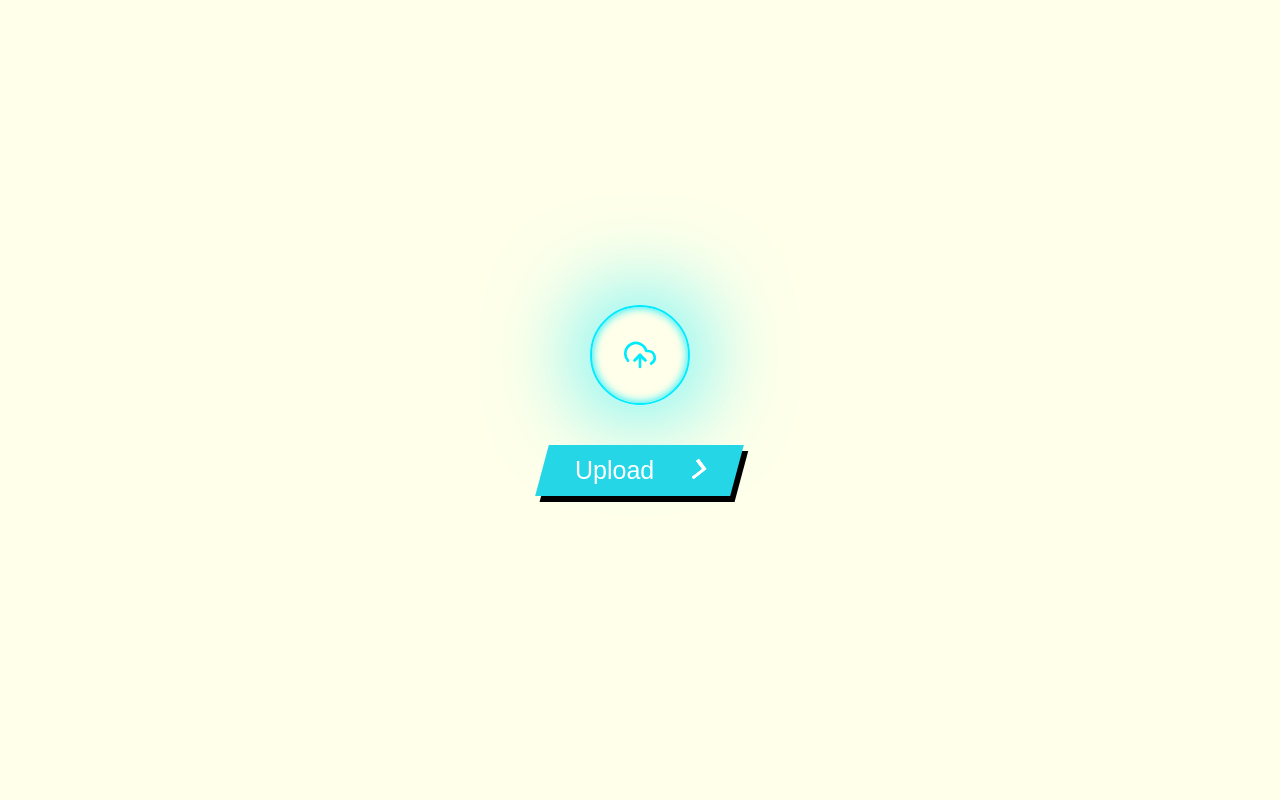
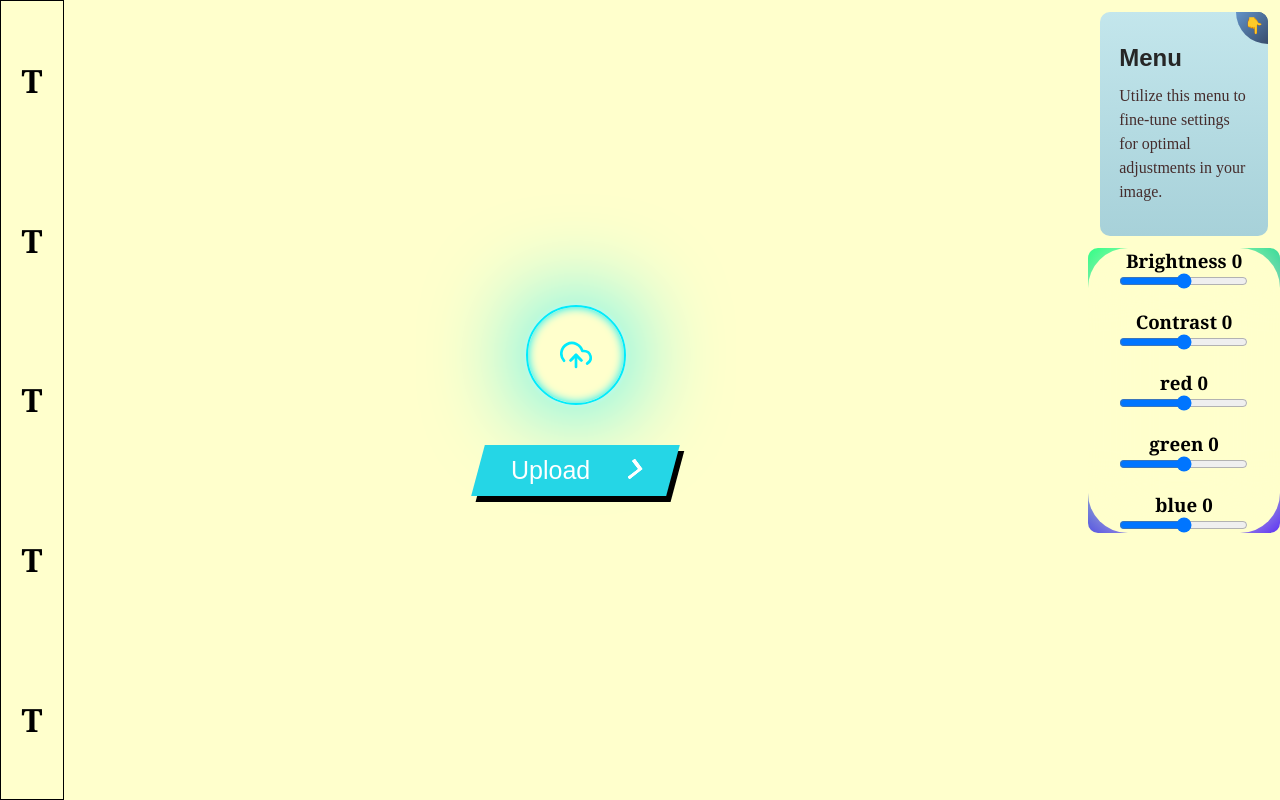
Before and after one commit to Priyansh6747/image_editor, a React (Vite) app: page / in a window 1280 px wide. Built offline with nearby package versions, Linux system fonts and the light colour scheme.

Commit message:
Added new ToolBar and EditMenu

```diff
--- a/src/App.jsx
+++ b/src/App.jsx
@@ -1,7 +1,8 @@
 import {useState, useEffect} from 'react'
-import ImageForm from './components/ImageForm'
+import ImageForm from './Components/ImageUpload/Imageform.jsx'
 import Editor from "./Components/Editor.jsx";
-
+import Toolbar from "./Components/tools/Toolbar.jsx"
+import RangeMenu from "./Components/RangeMenu.jsx";
 
 function App() {
     const [isImage, setIsImage] = useState(false);
@@ -12,8 +13,24 @@ function App() {
         setToRender(isImage? <Editor IMG={Img}/> :<ImageForm setIsImage={setIsImage} setImg={setImg} />);
     },[isImage,Img])
 
-    return ToRender;
+    return (
+        <div style={styles.container}>
+            <Toolbar />
+            {ToRender}
+            <RangeMenu />
+        </div>
+)
 }
 
 
 export default App;
+
+const styles = {
+    container: {
+        display: 'flex',
+        height: '100%',
+        width: '100%',
+        backgroundColor: 'rgb(255, 255, 204)',
+        justifyContent: 'space-between',
+    }
+}
--- a/src/Components/Editor.jsx
+++ b/src/Components/Editor.jsx
@@ -1,32 +1,25 @@
 import PropTypes from "prop-types";
-import  { useEffect , useState} from "react";
-import init ,{do_square} from "./../../wasm_pkg/RUST.js"
-import Sliders from "./Sliders.jsx"
-
+import {useEffect, useRef, useState} from "react";
 
 function Editor(props) {
-
-    const [value, setValue] = useState(parseInt("0"));
-    const [res , setRes] = useState(value);
-    const [OrignalImg, setOrignalImg] = useState(props.IMG);
-
-
-    function handleChange(e) {
-        setValue(e.target.value);
-    }
+    const [IMG, setIMG] = useState(props.IMG);
+    const imageRef = useRef(new Image());
+    const CanvasRef = useRef(null);
 
     useEffect(() => {
-        init().then(()=>{
-            setRes(do_square(value));
-        })
-    },[value])
-
-
+        if(IMG) imageRef.current.src = URL.createObjectURL(new Blob([IMG]));
+        imageRef.current.onload = () => {
+            const canvas = CanvasRef.current;
+            const context = canvas.getContext("2d");
+            canvas.height = imageRef.current.height > window.height ? window.height : imageRef.current.height;
+            let newWidth = canvas.height  * (imageRef.current.width/imageRef.current.height);
+            canvas.width = newWidth > window.width*0.8 ? window.width*0.8 : imageRef.current.width;
+            context.drawImage(imageRef.current , 0, 0, canvas.width, canvas.height);
+        }
+    },[IMG])
     return (
             <div style={styles.container}>
-                <img src={URL.createObjectURL(OrignalImg)} alt={props.IMG}/>
-                <h1>{res}</h1>
-                <Sliders value={parseInt(value)} onValueChange={handleChange} />
+                <canvas ref={CanvasRef} />
             </div>
     )
 
@@ -39,7 +32,7 @@ Editor.propTypes = {
 const styles = {
     container: {
         width: '100%',
-        height: '100vh',
+        height: 'window.height',
         display: 'flex',
         flexDirection: 'column',
         justifyContent: 'center',
--- /dev/null
+++ b/src/Components/Heading.jsx
@@ -0,0 +1,108 @@
+import styled from 'styled-components';
+import PropTypes from "prop-types";
+const Heading = (props) => {
+    return (
+        <StyledWrapper>
+            <div className="card">
+                <p className="card-title">{props.title}</p>
+                <p className="small-desc">{props.desc}</p>
+                <div className="go-corner">
+                    <div className="go-arrow">👇</div>
+                </div>
+            </div>
+        </StyledWrapper>
+    );
+}
+
+Heading.propTypes = {
+    title: PropTypes.string,
+    desc: PropTypes.string,
+}
+
+const StyledWrapper = styled.div`
+    .card-title {
+        color: #262626;
+        font-size: 1.5em;
+        line-height: normal;
+        font-weight: 700;
+        margin-bottom: 0.5em;
+    }
+
+    .small-desc {
+        font-size: 1em;
+        font-weight: 400;
+        line-height: 1.5em;
+        color: #452c2c;
+    }
+
+    .small-desc {
+        font-size: 1em;
+        font-family: Architects Daughter,cursive;
+    }
+
+    .go-corner {
+        display: flex;
+        align-items: center;
+        justify-content: center;
+        position: absolute;
+        width: 2em;
+        height: 2em;
+        overflow: hidden;
+        top: 0;
+        right: 0;
+        background: linear-gradient(135deg, #6293c8, #384c6c);
+        border-radius: 0 4px 0 32px;
+    }
+
+    .go-arrow {
+        margin-top: -4px;
+        margin-right: -4px;
+        color: white;
+        font-family: courier, sans, serif;
+    }
+
+    .card {
+        display: block;
+        position: relative;
+        max-width: 300px;
+        max-height: 320px;
+        border-radius: 10px;
+        padding: 2em 1.2em;
+        margin: 12px;
+        text-decoration: none;
+        z-index: 0;
+        overflow: hidden;
+        background: #f2f8f9 linear-gradient(to bottom, #c3e6ec, #a7d1d9);
+        font-family: Arial, Helvetica, sans-serif;
+    }
+
+    .card:before {
+        content: '';
+        position: absolute;
+        z-index: -1;
+        top: -16px;
+        right: -16px;
+        background: linear-gradient(135deg, #364a60, #384c6c);
+        height: 32px;
+        width: 32px;
+        border-radius: 32px;
+        transform: scale(1);
+        transform-origin: 50% 50%;
+        transition: transform 0.35s ease-out;
+    }
+
+    .card:hover:before {
+        transform: scale(28);
+    }
+
+    .card:hover .small-desc {
+        transition: all 0.5s ease-out;
+        color: rgba(255, 255, 255, 0.8);
+    }
+
+    .card:hover .card-title {
+        transition: all 0.5s ease-out;
+        color: #ffffff;
+    }`;
+
+export default Heading;
--- a/src/Components/Imageform.jsx
+++ b/src/Components/ImageUpload/Imageform.jsx
@@ -1,7 +1,7 @@
 import PropTypes from "prop-types";
 import {useEffect, useState} from "react";
 import InputFile from "./InputFile.jsx"
-import Button from "./Button.jsx"
+import Button from "../Button.jsx"
 import ImageCard from "./ImageCard.jsx";
 function ImageForm(props){
     const [ImgData, setImgData] = useState(null);
@@ -45,8 +45,8 @@ ImageForm.propTypes = {
 
 const Style = {
     container: {
-        width: '100vw',
-        height: '100vh',
+        width: '100%',
+        height: '100%',
         display: 'flex',
         flexDirection: 'column',
         justifyContent: 'center',
--- /dev/null
+++ b/src/Components/RangeMenu.jsx
@@ -0,0 +1,101 @@
+import {useState} from "react";
+import Sliders from "./Sliders.jsx";
+import Headings from "./Heading.jsx";
+import styled from 'styled-components';
+function RangeMenu() {
+
+    const [Brightness, setBrightness] = useState(0);
+    function handleBrightnessChange(e) {
+        setBrightness(e.target.value);
+    }
+
+    const [contrast, setContrast] = useState(0);
+    function handleContrastChange(e) {
+        setContrast(e.target.value);
+    }
+
+    const [RGB, setRGB] = useState({red: 0, green: 0, blue: 0});
+    function handleRGBChange(e) {
+        const {name , value } = e.target;
+        console.log(e.target);
+        setRGB(prev => ({...prev, [name]: parseInt(value)}));
+    }
+
+    return(
+        <div style={Style.wrapper}>
+            <Headings title='Menu' desc='Utilize this menu to fine-tune settings for optimal adjustments in your image.' />
+            <StyledWrapper>
+                <div>
+                    <div className="card">
+                        <div className="card2">
+                            <div style={Style.container}>
+                                <Sliders value={parseInt(Brightness)} onValueChange={handleBrightnessChange}
+                                         name="Brightness"/>
+                                <Sliders value={parseInt(contrast)} onValueChange={handleContrastChange}
+                                         name="Contrast"/>
+                                <Sliders value={parseInt(RGB.red)} onValueChange={handleRGBChange} name='red'/>
+                                <Sliders value={parseInt(RGB.green)} onValueChange={handleRGBChange} name='green'/>
+                                <Sliders value={parseInt(RGB.blue)} onValueChange={handleRGBChange} name='blue'/>
+                            </div>
+                        </div>
+                    </div>
+                </div>
+            </StyledWrapper>
+
+        </div>
+    )
+}
+
+export default RangeMenu
+const Style = {
+    wrapper: {
+        width: '15%',
+        height: '100%',
+        display: 'flex',
+        flexDirection: 'column',
+        justifyContent: 'center',
+    },
+    box:{
+      width: '100%',
+      height: '100%',
+    },
+    container: {
+        width: '100%',
+        height: 'window.height',
+        backgroundColor: 'transparent',
+        backdropFilter: 'blur(30px)',
+
+        display: 'flex',
+        flexDirection: 'column',
+        justifyContent: 'space-around',
+        gap: '20px',
+
+    }
+}
+
+const StyledWrapper = styled.div`
+    .card {
+        width: 100%;
+        height: auto;
+        background-image: linear-gradient(163deg, #00ff75 0%, #3700ff 100%);
+        border-radius: 10px;
+        transition: all .3s;
+    }
+
+    .card2 {
+        width: 100%;
+        height: 100%;
+        background-color: rgb(255, 255, 204);
+        backdrop-filter: drop-shadow(10px 10px #000000);
+        border-radius: 40px;
+        transition: all .2s;
+    }
+
+    .card2:hover {
+        transform: scale(0.98);
+        border-radius: 20px;
+    }
+
+    .card:hover {
+        box-shadow: 0 0 30px 1px rgba(0, 255, 117, 0.30);
+    }`;
--- a/src/Components/Sliders.jsx
+++ b/src/Components/Sliders.jsx
@@ -1,11 +1,16 @@
 import PropTypes from "prop-types";
+import {useState} from "react";
+
 function Slider(props) {
+    const [value, setValue] = useState(props.value);
     function onValueChange (e) {
+        setValue(e.target.value);
         props.onValueChange(e);
     }
     return (
-        <div>
-            <input type = "range" min={-100} max={100} step={0.1} value={props.value} onChange={onValueChange} />
+        <div style={Style.container}>
+            <h3>{props.name} <span>{value}</span></h3>
+            <input type = "range" min={-100} max={100} step={0.1} value={value} onChange={onValueChange} name={props.name} />
         </div>
     )
 }
@@ -13,4 +18,16 @@ export default  Slider;
 Slider.propTypes = {
     value: PropTypes.number.isRequired,
     onValueChange: PropTypes.func.isRequired,
+    name: PropTypes.string.isRequired
 }
+
+const Style = {
+    container : {
+        width: '100%',
+        display: 'flex',
+        flexDirection: 'column',
+        justifyContent: 'center',
+        alignItems: 'center',
+
+    }
+}
--- /dev/null
+++ b/src/Components/tools/Toolbar.jsx
@@ -0,0 +1,29 @@
+
+function Toolbar(){
+
+    return (
+        <div style={Style.container}>
+            <h1>T</h1>
+            <h1>T</h1>
+            <h1>T</h1>
+            <h1>T</h1>
+            <h1>T</h1>
+        </div>
+    )
+}
+
+export default Toolbar;
+
+const Style = {
+    container: {
+        backgroundColor: 'transparent',
+        height: '100vh',
+        width: '5%',
+        display: 'flex',
+        flexDirection: 'column',
+        justifyContent: 'space-around',
+        alignItems: 'center',
+        backdropFilter: 'blur(3px)',
+        border: '1px solid #000',
+    }
+}
```
Also changed, not shown: src/Components/ImageUpload/ImageCard.jsx (renamed from src/Components/ImageCard.jsx), src/Components/ImageUpload/InputFile.jsx (renamed from src/Components/InputFile.jsx).
